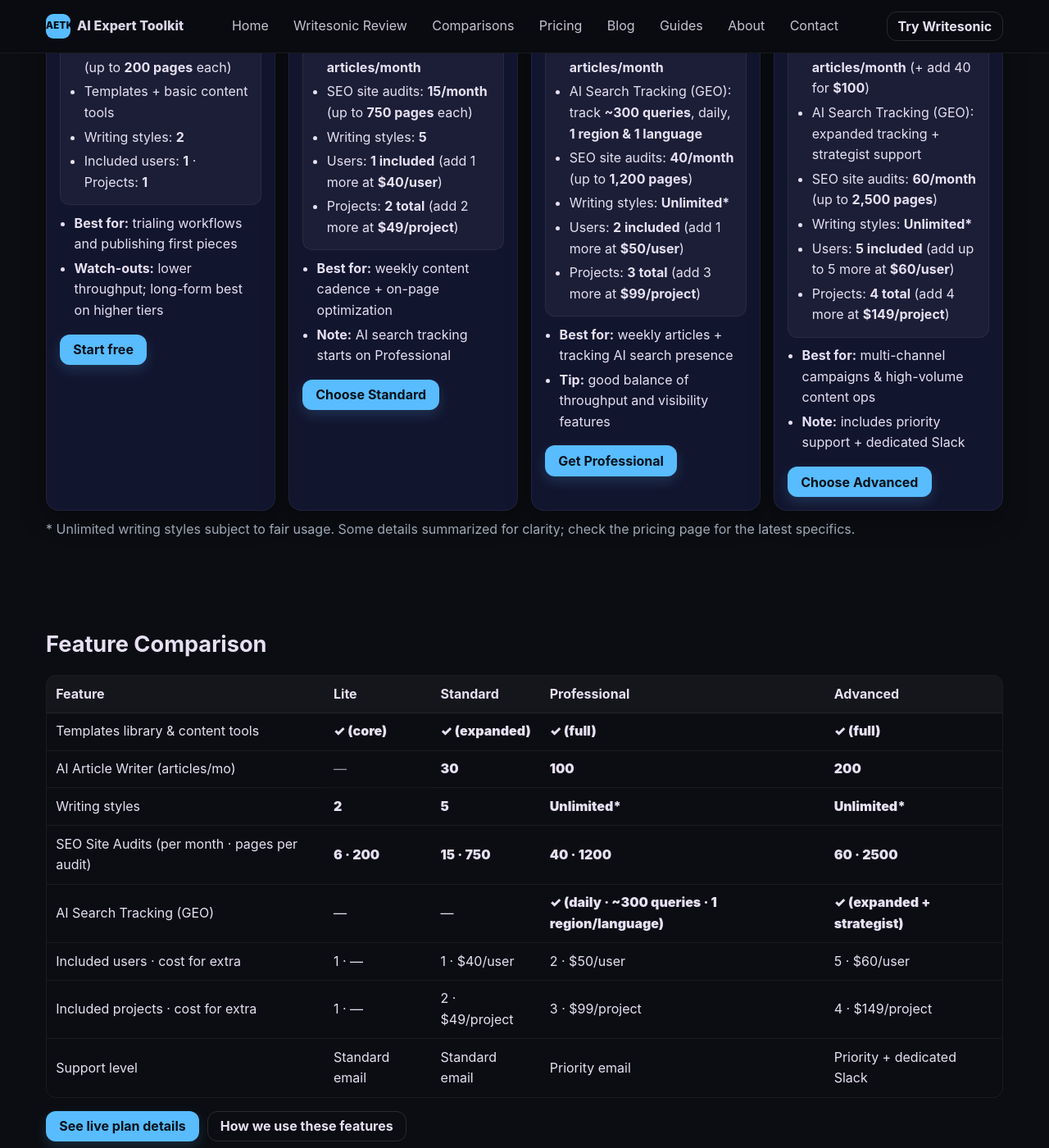
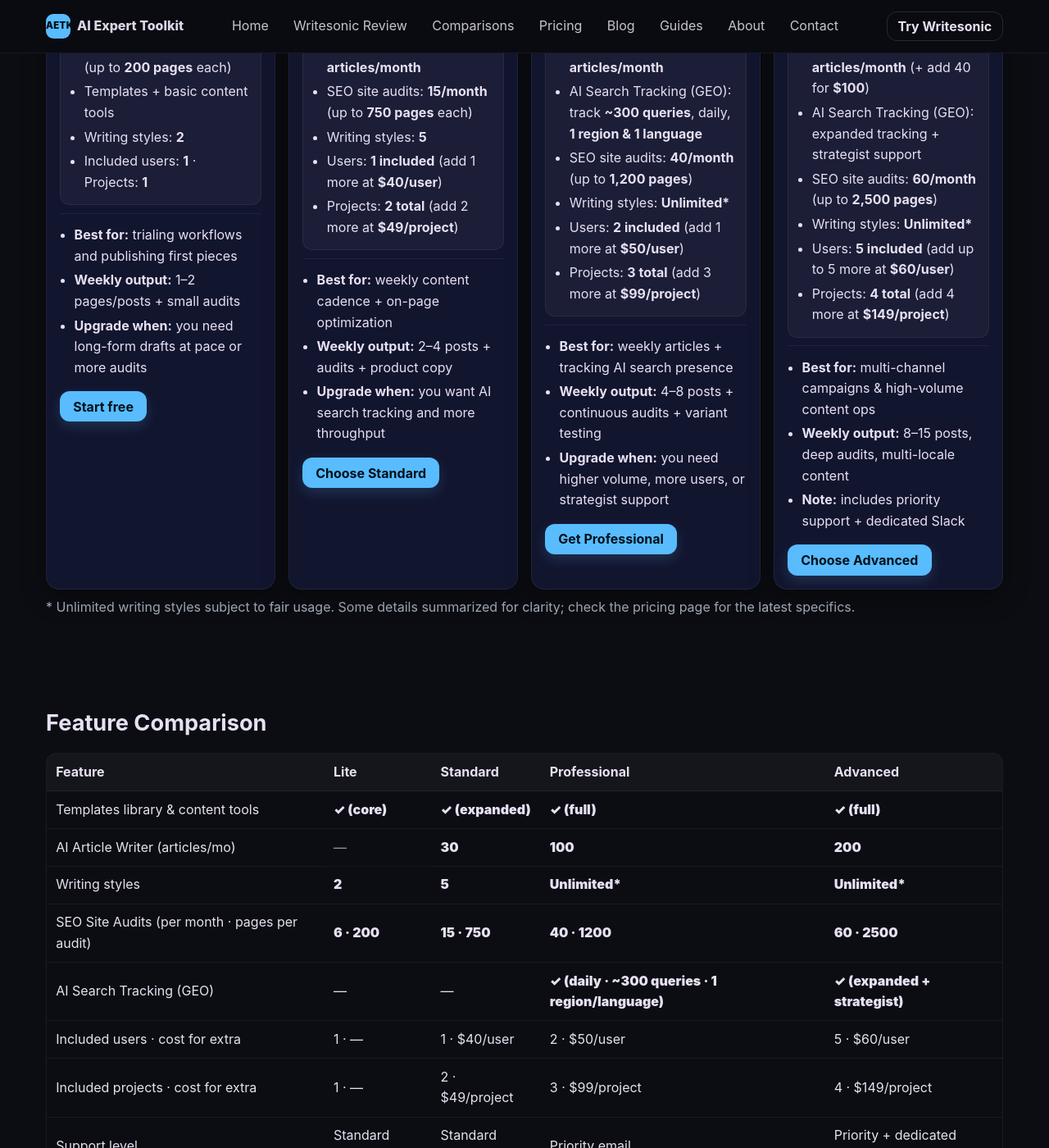
Before and after one commit to AIExpertToolkit/aiexperttoolkit, a Jekyll site: the page pricing.html, which Jekyll copies as it is, in a window 1280 px wide and 1400 px high, scrolled down 714 px. Shown: the whole window at 82% size. Built offline with Jekyll 4.4.1, drawn with Linux system fonts in a browser that asks for light colours.

Commit message:
Update pricing.html

```diff
--- a/pricing.html
+++ b/pricing.html
@@ -36,6 +36,8 @@
     .plan li{margin:.25rem 0}
     .plan .btn{margin-top:.75rem}
 
+    .plan-notes{margin-top:.6rem;border-top:1px solid var(--hair);padding-top:.6rem}
+
     .compare{width:100%;border-collapse:separate;border-spacing:0;border:1px solid var(--hair);border-radius:12px;overflow:hidden;margin-top:1rem}
     .compare th,.compare td{padding:.6rem .7rem;border-bottom:1px solid var(--hair)}
     .compare thead th{background:rgba(255,255,255,.04);text-align:left}
@@ -55,6 +57,9 @@
     .scenario h3{margin-bottom:.25rem}
 
     .sticky-cta{position:fixed;bottom:12px;left:12px;right:12px;display:none;gap:.6rem;justify-content:center;z-index:90}
+
+    /* Responsive */
+    @media (max-width: 1200px){ .plans{grid-template-columns:repeat(2,minmax(0,1fr))} }
     @media (max-width: 980px){ .plans{grid-template-columns:minmax(0,1fr)} .feature-grid,.scenarios{grid-template-columns:minmax(0,1fr)} .sticky-cta{display:flex} }
   </style>
 
@@ -86,12 +91,16 @@
       </nav>
 
       <div class="nav-cta">
-        <a class="btn btn-primary"
-   href="{% include aff_url.html name='writesonic' content='nav-cta' %}"
-   target="_blank" rel="sponsored noopener">
-  Try Writesonic
-</a>
-
+        <a class="btn"
+           href="{% include aff_url.html name='writesonic' content='nav-cta' %}"
+           target="_blank" rel="sponsored noopener"
+           data-cta="nav-cta" data-dest="writesonic">
+          Try Writesonic
+        </a>
+        <!-- Fallback if Liquid isn't processed:
+        <a class="btn" href="https://writesonic.com?via=AIExpertToolkit&utm_source=aetk&utm_medium=site&utm_content=nav-cta" target="_blank" rel="sponsored noopener">Try Writesonic</a>
+        -->
+      </div>
 
       <button class="nav-toggle" aria-expanded="false" aria-controls="mobileMenu">
         <span class="nav-toggle-bar"></span>
@@ -108,8 +117,11 @@
       <a href="https://aiexperttoolkit.com/category/guides/" target="_blank" rel="noopener">Guides</a>
       <a href="https://aiexperttoolkit.com/about" target="_blank" rel="noopener">About</a>
       <a href="https://aiexperttoolkit.com/contact" target="_blank" rel="noopener">Contact</a>
-      <a class="btn full" href="{% include aff_url.html name='writesonic' content='mobile-cta' %}" target="_blank" rel="noopener">Try Writesonic</a>
 
+      <a class="btn full"
+         href="{% include aff_url.html name='writesonic' content='mobile-cta' %}"
+         target="_blank" rel="sponsored noopener"
+         data-cta="mobile-cta" data-dest="writesonic">Try Writesonic</a>
     </div>
   </header>
 
@@ -127,7 +139,10 @@
             <button id="bill-annual" aria-pressed="true">Pay annually <span class="pill">Save ~20%</span></button>
             <button id="bill-monthly" aria-pressed="false">Pay monthly</button>
           </div>
-          <a class="btn" href="https://writesonic.com?via=AIExpertToolkit" target="_blank" rel="noopener">Start free</a>
+          <a class="btn"
+             href="{% include aff_url.html name='writesonic' content='pricing-hero' %}"
+             target="_blank" rel="sponsored noopener"
+             data-cta="pricing-hero" data-dest="writesonic">Start free</a>
           <a class="btn btn-ghost" href="writesonic-review.html">Read our hands-on review</a>
         </div>
 
@@ -138,7 +153,7 @@
     </section>
 
     <!-- Plan cards with prices + deeper detail -->
-    <section class="section">
+    <section class="section" id="plans">
       <div class="wrap">
         <h2 class="section-title">Plans & What You Get</h2>
 
@@ -162,12 +177,16 @@
               </ul>
             </div>
 
-            <ul>
+            <ul class="plan-notes">
               <li><strong>Best for:</strong> trialing workflows and publishing first pieces</li>
-              <li><strong>Watch-outs:</strong> lower throughput; long-form best on higher tiers</li>
+              <li><strong>Weekly output:</strong> 1–2 pages/posts + small audits</li>
+              <li><strong>Upgrade when:</strong> you need long-form drafts at pace or more audits</li>
             </ul>
 
-            <a class="btn" href="https://writesonic.com?via=AIExpertToolkit" target="_blank" rel="noopener">Start free</a>
+            <a class="btn"
+               href="{% include aff_url.html name='writesonic' content='plan-lite' %}"
+               target="_blank" rel="sponsored noopener"
+               data-cta="plan-lite" data-dest="writesonic">Start free</a>
           </div>
 
           <!-- Standard -->
@@ -190,12 +209,16 @@
               </ul>
             </div>
 
-            <ul>
+            <ul class="plan-notes">
               <li><strong>Best for:</strong> weekly content cadence + on-page optimization</li>
-              <li><strong>Note:</strong> AI search tracking starts on Professional</li>
+              <li><strong>Weekly output:</strong> 2–4 posts + audits + product copy</li>
+              <li><strong>Upgrade when:</strong> you want AI search tracking and more throughput</li>
             </ul>
 
-            <a class="btn" href="https://writesonic.com?via=AIExpertToolkit" target="_blank" rel="noopener">Choose Standard</a>
+            <a class="btn"
+               href="{% include aff_url.html name='writesonic' content='plan-standard' %}"
+               target="_blank" rel="sponsored noopener"
+               data-cta="plan-standard" data-dest="writesonic">Choose Standard</a>
           </div>
 
           <!-- Professional -->
@@ -220,12 +243,16 @@
               </ul>
             </div>
 
-            <ul>
+            <ul class="plan-notes">
               <li><strong>Best for:</strong> weekly articles + tracking AI search presence</li>
-              <li><strong>Tip:</strong> good balance of throughput and visibility features</li>
+              <li><strong>Weekly output:</strong> 4–8 posts + continuous audits + variant testing</li>
+              <li><strong>Upgrade when:</strong> you need higher volume, more users, or strategist support</li>
             </ul>
 
-            <a class="btn" href="https://writesonic.com?via=AIExpertToolkit" target="_blank" rel="noopener">Get Professional</a>
+            <a class="btn"
+               href="{% include aff_url.html name='writesonic' content='plan-professional' %}"
+               target="_blank" rel="sponsored noopener"
+               data-cta="plan-professional" data-dest="writesonic">Get Professional</a>
           </div>
 
           <!-- Advanced -->
@@ -249,12 +276,16 @@
               </ul>
             </div>
 
-            <ul>
+            <ul class="plan-notes">
               <li><strong>Best for:</strong> multi-channel campaigns & high-volume content ops</li>
+              <li><strong>Weekly output:</strong> 8–15 posts, deep audits, multi-locale content</li>
               <li><strong>Note:</strong> includes priority support + dedicated Slack</li>
             </ul>
 
-            <a class="btn" href="https://writesonic.com?via=AIExpertToolkit" target="_blank" rel="noopener">Choose Advanced</a>
+            <a class="btn"
+               href="{% include aff_url.html name='writesonic' content='plan-advanced' %}"
+               target="_blank" rel="sponsored noopener"
+               data-cta="plan-advanced" data-dest="writesonic">Choose Advanced</a>
           </div>
         </div>
 
@@ -265,7 +296,7 @@
     </section>
 
     <!-- Comparison table -->
-    <section class="section">
+    <section class="section" id="compare">
       <div class="wrap">
         <h2 class="section-title">Feature Comparison</h2>
 
@@ -340,14 +371,17 @@
         </table>
 
         <div class="btn-row" style="margin-top:1rem">
-          <a class="btn" href="https://writesonic.com?via=AIExpertToolkit" target="_blank" rel="noopener">See live plan details</a>
+          <a class="btn"
+             href="{% include aff_url.html name='writesonic' content='compare-see-live' %}"
+             target="_blank" rel="sponsored noopener"
+             data-cta="compare-see-live" data-dest="writesonic">See live plan details</a>
           <a class="btn btn-ghost" href="writesonic-review.html">How we use these features</a>
         </div>
       </div>
     </section>
 
     <!-- Deep dive -->
-    <section class="section">
+    <section class="section" id="deep-dive">
       <div class="wrap">
         <h2 class="section-title">Deep Dive: What These Features Mean</h2>
 
@@ -391,7 +425,7 @@
     </section>
 
     <!-- Scenarios -->
-    <section class="section">
+    <section class="section" id="scenarios">
       <div class="wrap">
         <h2 class="section-title">Pick Based on Your Scenario</h2>
 
@@ -411,14 +445,17 @@
         </div>
 
         <div class="btn-row" style="margin-top:1.25rem">
-          <a class="btn" href="https://writesonic.com?via=AIExpertToolkit" target="_blank" rel="noopener">Start free</a>
+          <a class="btn"
+             href="{% include aff_url.html name='writesonic' content='scenarios-start' %}"
+             target="_blank" rel="sponsored noopener"
+             data-cta="scenarios-start" data-dest="writesonic">Start free</a>
           <a class="btn btn-ghost" href="comparisons.html">Compare with other tools</a>
         </div>
       </div>
     </section>
 
     <!-- FAQs -->
-    <section class="section">
+    <section class="section" id="faq">
       <div class="wrap">
         <h2 class="section-title">Pricing & Limits — FAQs</h2>
         <div class="stack">
@@ -433,7 +470,10 @@
 
   <!-- Sticky mobile CTA -->
   <div class="sticky-cta">
-    <a class="btn" href="https://writesonic.com?via=AIExpertToolkit" target="_blank" rel="noopener">Try Writesonic free</a>
+    <a class="btn"
+       href="{% include aff_url.html name='writesonic' content='sticky-mobile' %}"
+       target="_blank" rel="sponsored noopener"
+       data-cta="sticky-mobile" data-dest="writesonic">Try Writesonic free</a>
   </div>
 
   <!-- Footer -->
```
Also changed, not shown: other parts of pricing.html (+10 -1 lines).
